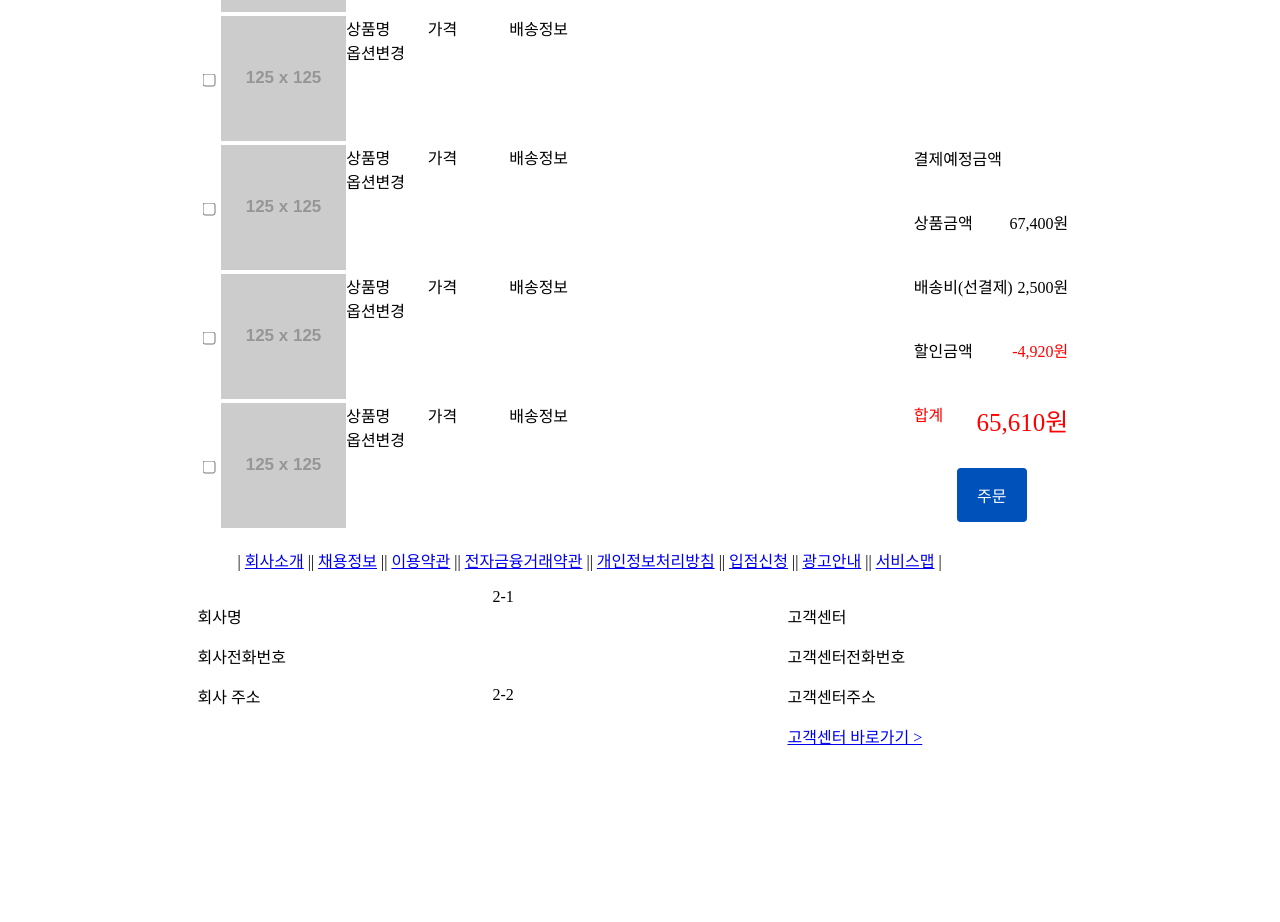
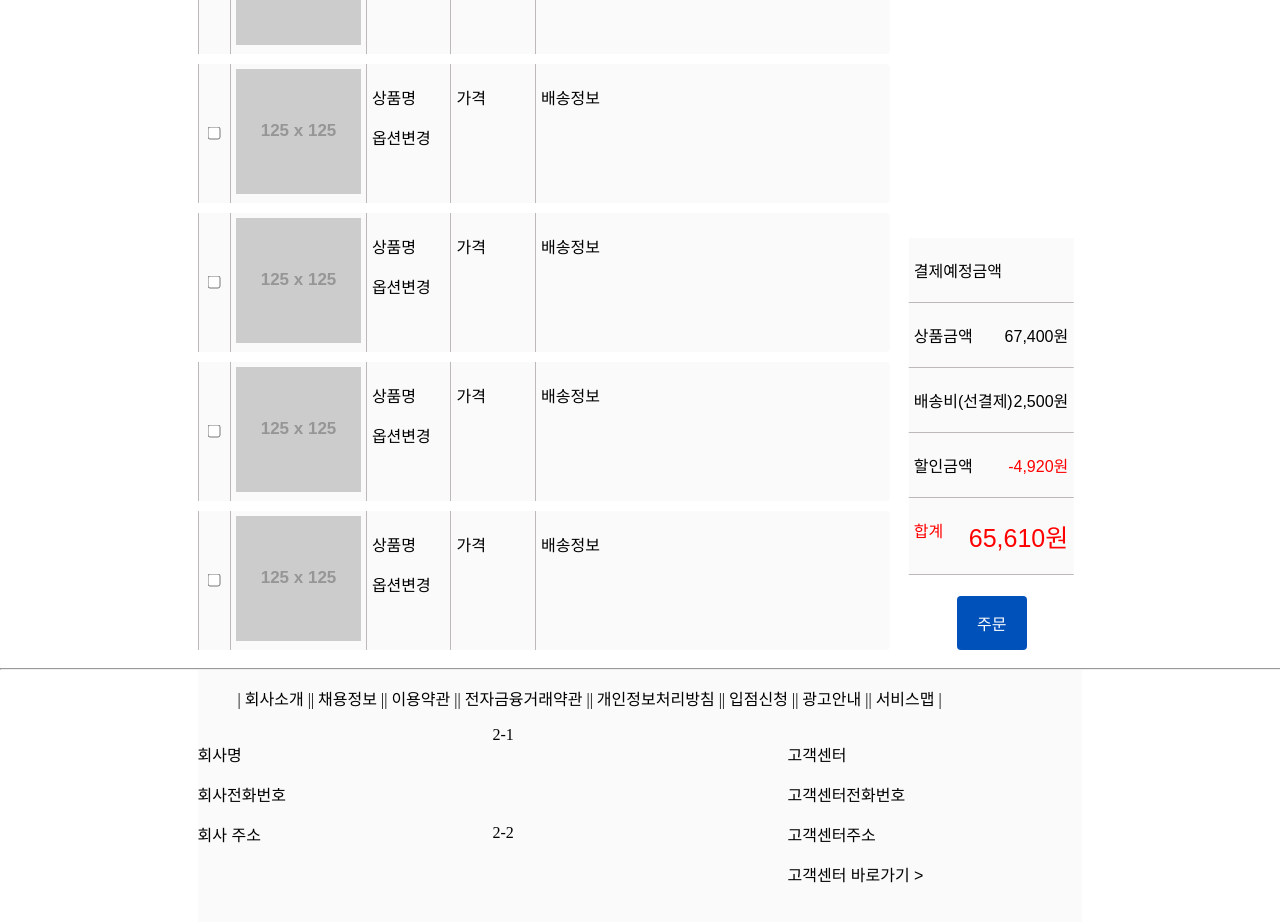
Before and after one commit to sunshine4437/VueStudy, a Vue app: page /basket in a window 1280 px wide. Shown: the part 400-1322 px from the top of the page. Before the commit the page ends 1196 px from the top, so only its background shows below. Built offline with nearby package versions, Linux system fonts and the light colour scheme.

Commit message:
css 변경

```diff
--- a/src/components/mainPage/productTable.vue
+++ b/src/components/mainPage/productTable.vue
@@ -1,23 +1,28 @@
 <template>
 <div class="main">
     <div class="banner">
-        <!-- <img src="http://placehold.it/1920x500" alt="banner" style="cursor: pointer"/> -->
-        <!-- <img src="https://picsum.photos/1900/00" alt="banner" style="cursor: pointer"/> -->
+        <!-- <img src="http://placehold.it/1920x500" alt="banner" style="cursor:
+            pointer"/> -->
+        <!-- <img src="https://picsum.photos/1900/00" alt="banner" style="cursor:
+            pointer"/> -->
         <bannerImage />
     </div>
+    <div></div>
     <div>
-    </div>
-    <div>
-        <h2 style="font-size:40px">text</h2>
+        <h1 >베스트</h1>
         <div class="imageArea" v-for="n in length" v-bind:key="n">
             <ul>
                 <li class="card_image" v-for='j in 4' :key="j">
                     <div class="imageDiv">
-                        <!-- <a v-bind:href="images[0].link"><img :src="getImage(images[0].image)" alt="productImage"></a> -->
-                        <a v-bind:href="images[(j-1)+(n-1)*4].link"><img :src="require(`@/components/mainPage/productTableImage/${images[(j-1)+(n-1)*4].image}`)" alt="productImage"></a>
+                        <!-- <a v-bind:href="images[0].link"><img :src="getImage(images[0].image)"
+                            alt="productImage"></a> -->
+                        <a v-bind:href="images[(j-1)+(n-1)*4].link">
+                            <img :src="require(`@/components/mainPage/productTableImage/${images[(j-1)+(n-1)*4].image}`)" alt="productImage"></a>
                     </div>
                     <div class="imageTitle">
-                        <a v-bind:href="images[(j-1)+(n-1)*4].link"> {{images[(j-1)+(n-1)*4].name}} </a>
+                        <a v-bind:href="images[(j-1)+(n-1)*4].link">
+                            <label for="">{{images[(j-1)+(n-1)*4].name}}</label>
+                        </a>
                     </div>
                 </li>
             </ul>
@@ -29,6 +34,7 @@
 </div>
 </template>
 
+
 <script>
 import imageJson from './image.json'
 import bannerImage from '@/components/mainPage/mainPageBanner.vue'
@@ -37,12 +43,11 @@ export default {
         return {
             length: 1,
             imageLength: imageJson.length / 4,
-            images: imageJson,
-
+            images: imageJson
         }
     },
     components: {
-        bannerImage,
+        bannerImage
     },
     methods: {
         moreImage() {
@@ -52,10 +57,11 @@ export default {
             else
                 return this.length;
 
-        },
-    },
+        }
+    }
 }
 </script>
+
 
 <style scoped>
 .main {
@@ -72,7 +78,6 @@ h2 {
     margin: 0 0 0 10px;
     padding: 0;
     margin-bottom: 20px;
-    font-size: 24px;
 }
 
 ul {
@@ -92,12 +97,16 @@ ul {
     height: 300px;
     /* border: black 1px solid; */
     overflow: hidden;
-    margin: 0 auto;
+    /* margin: 0 auto; */
+    margin-top: 5px;
+    margin-bottom: 5px;
+    border-radius: 4px;
 }
 
 .imageDiv img {
     width: 100%;
     height: 100%;
+
     object-fit: cover;
 }
 
@@ -107,7 +116,11 @@ ul {
     width: 300px;
     /* border: black 1px solid; */
     overflow: hidden;
-    margin: 0 auto;
+    /* margin: 0 auto; */
+    margin-top: 5px;
+    margin-bottom: 5px;
+    background-color: #fafafa;
+    border-radius: 4px;
 }
 
 .imageTitle a:link {
@@ -126,28 +139,19 @@ ul {
 }
 
 .imageTitle a {
-    font-family: '함초롱돋움';
     font-weight: none;
-    font-size: 15px;
 }
 
 .moreImageDiv {
     text-align: center;
 }
-
-button {
-    background-color: #0051ba;
-    /* Green */
-    border: none;
-    color: white;
-    padding: 15px 32px;
-    text-align: center;
-    text-decoration: none;
-    display: inline-block;
-    font-size: 16px;
-    cursor: pointer;
-    border-radius: 4px;
+label{
+     font-weight: bold;
 }
-
+h1{
+    text-align:left;
+    background-color: #fafafa;
+    padding: 10px;
+}
 /*  */
 </style>
--- a/src/css/common.css
+++ b/src/css/common.css
@@ -1,4 +1,5 @@
 button {
+    font-family: 맑은고딕, Malgun Gothic, dotum, gulim, sans-serif;
     background-color: #0051ba;
     /* background-color: #fafafa; */
     border-radius: 4px;
@@ -13,14 +14,18 @@ button {
     margin: 0px 1px;
 }
 h1{
+    font-family: 맑은고딕, Malgun Gothic, dotum, gulim, sans-serif;
     font-size: 32px;
 }
 h2{
+    font-family: 맑은고딕, Malgun Gothic, dotum, gulim, sans-serif;
     font-size: 22px;
 }
 h3{
+    font-family: 맑은고딕, Malgun Gothic, dotum, gulim, sans-serif;
     font-size: 18px;
 }
 p, label, span{
+    font-family: 맑은고딕, Malgun Gothic, dotum, gulim, sans-serif;
     font-size: 16px;
 }
--- a/src/views/Login.vue
+++ b/src/views/Login.vue
@@ -1,14 +1,14 @@
 <template>
 <div class="login">
     <div class="inputForm">
-       <router-link v-bind:to="'/'"> <img src="@/assets/logo.jpg" alt="logo"></router-link>
+        <router-link v-bind:to="'/'"> <img src="@/assets/logo.jpg" alt="logo"></router-link>
         <input class="inputID" type="text" v-model="username" placeholder="아이디 입력"><br>
         <input class="inputPWD" type="password" v-model="password" placeholder="비밀번호 입력"><br>
         <input class="inputBtn" type="button" value="login" @click="login"><br>
         <!-- <input type="button" value="회원가입" v-on:click="signUp()"> -->
         <div class="etc">
             <div class="checkBoxDiv"><input type="checkbox" id="a"> <label for="a">자동로그인</label></div>
-            <div class="findBoxDiv">| 아이디찾기 | 비밀번호찾기</div>
+            <div class="findBoxDiv"><label>| 아이디찾기 | 비밀번호찾기</label></div>
         </div>
         <div class="signUpBtn">
             <router-link class="signUpLink" v-bind:to="'/signUp'">회원가입</router-link>
@@ -41,7 +41,7 @@ export default {
                         alert("비밀번호를 입력하세요.");
                     } else {
                         alert("비밀번호가 맞지 않습니다.");
-                        this.password="";
+                        this.password = "";
                     }
                 } else if ("" === this.username)
                     alert("아이디를 입력하세요.")
@@ -67,18 +67,21 @@ export default {
 
 }
 
-.login>div {
+.inputForm {
     position: relative;
     display: block;
     left: 50%;
-    top: 25%;
+    top: 40%;
     transform: translate(-50%, -50%);
     text-align: center;
-    /* border: 1px solid black; */
     width: 400px;
-    height: 200px;
-    padding: 0;
+    padding: 50px;
     margin: 0;
+    background-color: #f0f0f0;
+    border-radius: 4px;
+}
+.etc{
+    background-color: white;
 }
 
 .inputID,
--- a/src/views/Main.vue
+++ b/src/views/Main.vue
@@ -56,6 +56,7 @@
             </li>
         </ul>
     </div>
+    <hr class="lineNav">
     <router-view></router-view>
     <!-- <productTable /> -->
 </div>
@@ -141,8 +142,7 @@ export default {
 }
 </script>
 
-<style scoped >
-
+<style scoped>
 .nav {
     display: flex;
     /* align-items: center;
@@ -292,28 +292,8 @@ export default {
     padding: 0;
 }
 
-/* button {
-    background-color: #0051ba;
-    border-radius: 4px;
-    border: none;
-    color: white;
-    padding: 15px 20px;
-    text-align: center;
-    text-decoration: none;
-    display: inline-block;
-    font-size: 15px;
-    cursor: pointer;
-    margin: 0px 1px;
-} */
-
-/* border: 1px solid rgb(37, 37, 37);
-    border-radius: 4px;
-    background-color: #0051ba;
-    font-weight: 400;
-    color: white;
-    padding: 12px;
-    width: 120px;
-    text-align: left;
-    cursor: pointer;
-    font-size: 12px; */
+.lineNav {
+    width: 100vw;
+    margin-left: calc(-50vw + 50%);
+}
 </style>
--- a/src/views/basket.vue
+++ b/src/views/basket.vue
@@ -7,12 +7,12 @@
         <div class="selectDiv">
             <div class="allSelectDiv">
                 <div><input type="checkbox"></div>
-                <div>전체선택</div>
+                <div>전체선택 </div>
             </div>
-            <div>선택삭제</div>
+            <div>선택삭제 </div>
         </div>
         <div>
-            <div v-for="n in 5" :key="n">
+            <div class="listDiv" v-for="n in 5" :key="n">
                 <ul class="list">
                     <li class="list1">
                         <div><input type="checkbox"></div>
@@ -21,16 +21,22 @@
                         <div class="listImage"><img src="http://placehold.it/125X125/" alt=""></div>
                     </li>
                     <li class="list3">
-                        <div>상품명</div>
-                        <div>옵션변경</div>
+                        <div>
+                            <p>상품명</p>
+                        </div>
+                        <div>
+                            <p>옵션변경</p>
+                        </div>
                     </li>
                     <li class="list4">
                         <div>
-                            가격
+                            <p>가격</p>
                         </div>
                     </li>
                     <li class="list5">
-                        <div>배송정보</div>
+                        <div>
+                            <p>배송정보</p>
+                        </div>
                     </li>
                 </ul>
             </div>
@@ -39,23 +45,23 @@
     <div class="right">
         <div class="inform">
             <div>
-                <div>결제예정금액</div>
+                <label>결제예정금액</label>
             </div>
             <div>
-                <div>상품금액</div>
-                <div class="price">67,400원</div>
+                <label>상품금액</label>
+                <label class="price">67,400원</label>
             </div>
             <div>
-                <div>배송비(선결제)</div>
-                <div class="price">2,500원</div>
+                <label>배송비(선결제)</label>
+                <label class="price">2,500원</label>
             </div>
             <div>
-                <div>할인금액</div>
-                <div class="price" style="color:red;">-4,920원</div>
+                <label>할인금액</label>
+                <label class="price" style="color:red;">-4,920원</label>
             </div>
             <div style="color:red; ">
-                <div>합계</div>
-                <div class="price" style="font-size:25px;">65,610원</div>
+                <label>합계</label>
+                <label class="price" style="font-size:25px;">65,610원</label>
             </div>
         </div>
         <div class="orderBtn">
@@ -87,7 +93,7 @@ export default {
     width: 100%;
 }
 
-.selectDiv >div {
+.selectDiv>div {
     width: 50%;
     /* border: 1px solid black; */
 
@@ -103,11 +109,18 @@ export default {
     width: 100%;
     margin: 0;
     padding: 0;
+    margin-top: 10px;
+    margin-bottom: 10px;
+    background-color: #fafafa;
+    border-radius: 4px;
 }
 
 .list li {
     /* border: 1px solid black; */
+    border-left: 1px solid rgb(189, 185, 185);
     position: relative;
+
+    padding: 5px;
 }
 
 /* .listImage{
@@ -149,7 +162,8 @@ export default {
     width: 20%;
     /* border: 1px solid black; */
     padding: 10px;
-    margin-left:10px;
+    margin-left: 10px;
+
 }
 
 .inform {
@@ -159,13 +173,14 @@ export default {
     bottom: 10%;
     left: 50%;
     transform: translate(-50%);
+    background-color: #fafafa;
 }
 
 .inform>div {
     display: flex;
     padding: 20px 5px;
+    border-bottom: 1px rgb(189, 185, 185) solid;
 
-    /* border-bottom: 1px solid black; */
 }
 
 .price {
@@ -179,5 +194,7 @@ export default {
     text-align: center;
 }
 
-
+h2 {
+    background-color: #fafafa;
+}
 </style>
--- a/src/views/informDiv.vue
+++ b/src/views/informDiv.vue
@@ -1,9 +1,12 @@
 <template>
-<div>
+<div class="informDiv">
+    <hr>
     <div>
         <ul class="menu">
             <li v-for="(item, idx) in menuList" :key="idx">
-                <router-link :to="item.link">{{item.name}}</router-link>
+                <label for="">
+                    <router-link :to="item.link">{{item.name}}</router-link>
+                </label>
             </li>
         </ul>
     </div>
@@ -75,6 +78,10 @@ export default {
 </script>
 
 <style scoped>
+.informDiv {
+    background-color: #fafafa;
+}
+
 .container {
     display: flex;
     /* border: 1px solid black; */
@@ -112,4 +119,12 @@ export default {
 .menu li::after {
     content: " |";
 }
+:any-link{
+    text-decoration: none;
+    color: black;
+}
+hr {
+    width: 100vw;
+    margin-left: calc(-50vw + 50%);
+}
 </style>
```
